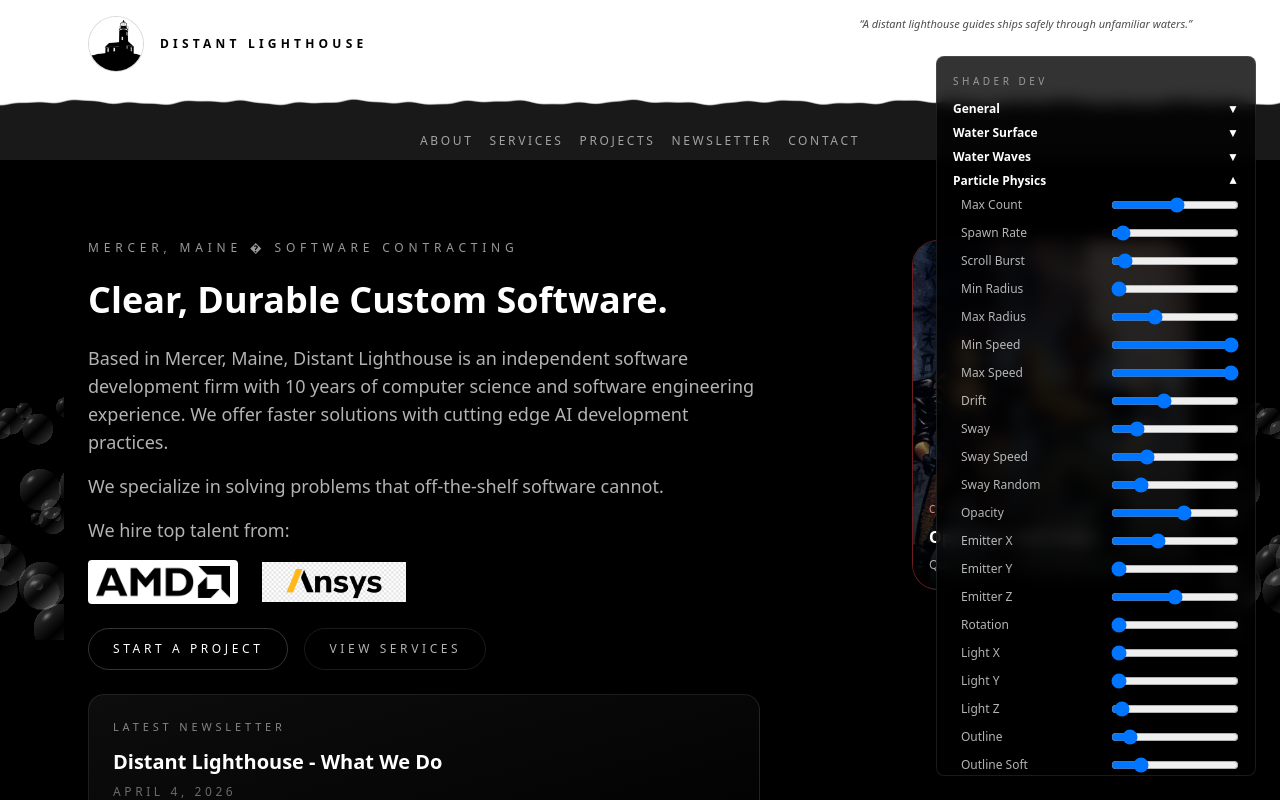
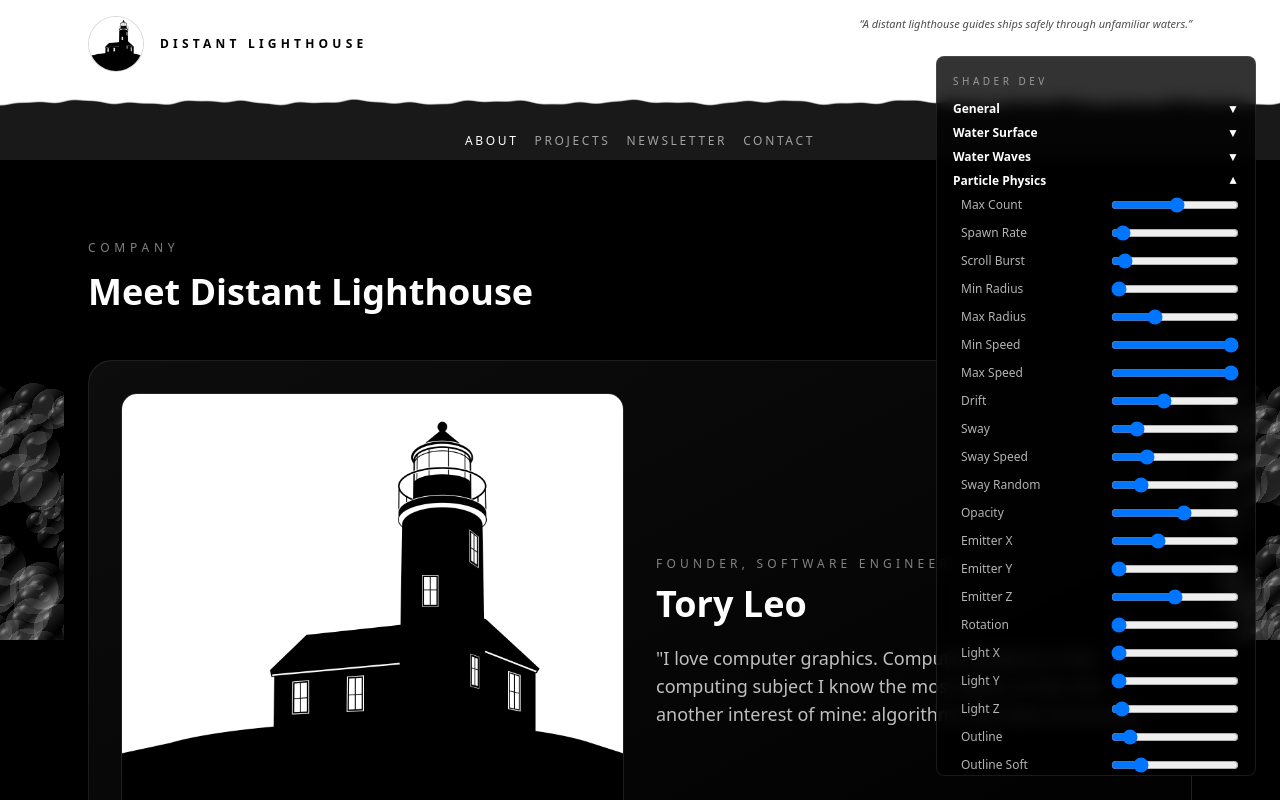
Before and after one commit to toryjleo/DistantLighthouseWebsite, a React (Vite) app: page /about in a window 1280 px wide. Shown: the top 800 px of the page. Built offline with nearby package versions, Linux system fonts and the light colour scheme.

Commit message:
about section - first draft

```diff
--- a/src/App.jsx
+++ b/src/App.jsx
@@ -3,9 +3,10 @@ import { motion } from 'framer-motion'
 import { NavLink, Route, Routes, useLocation } from 'react-router-dom'
 import WaterShader from './components/Water/WaterShader'
 import ParticleEdges from './components/Bubbles/ParticleEdges'
-import About from './pages/About'
+import LandingPage from './pages/LandingPage'
 import Projects from './pages/Projects'
 import Services from './pages/Services'
+import Company from './pages/Company'
 import Contact from './pages/Contact'
 import Quote from './pages/Quote'
 import Newsletter from './pages/Newsletter'
@@ -14,8 +15,6 @@ import JobEstimator from './pages/JobEstimator'
 import CyberpunkLedger from './pages/CyberpunkLedger'
 
 const navItems = [
-  { to: '/', label: 'About', end: true },
-  { to: '/services', label: 'Services' },
   { to: '/projects', label: 'Projects' },
   { to: '/newsletter', label: 'Newsletter' },
   { to: '/contact', label: 'Contact' },
@@ -34,6 +33,9 @@ function ScrollToTop() {
 }
 
 function App() {
+  const { pathname } = useLocation()
+  const aboutDropdownActive = ['/', '/landing-page', '/services', '/company', '/about'].includes(pathname)
+
   const [shaderDebug, setShaderDebug] = useState({
     paused: false,
     showUV: false,
@@ -774,7 +776,7 @@ function App() {
           </button>
         </div>
       )}
-      <header className="navbar-scene fixed left-0 right-0 top-0 z-40 h-36 overflow-hidden sm:h-40">
+      <header className="navbar-scene fixed left-0 right-0 top-0 z-40 h-36 overflow-visible sm:h-40">
         <div className="pointer-events-none absolute inset-x-0 bottom-0 z-0 h-24">
           <WaterShader
             paused={shaderDebug.paused}
@@ -812,6 +814,40 @@ function App() {
             </NavLink>
           </div>
           <nav className="mt-[32px] grid grid-cols-3 items-center justify-center gap-x-3 gap-y-2 px-2 text-[10px] uppercase tracking-[0.18em] text-white/80 sm:mt-0 sm:flex sm:flex-wrap sm:gap-4 sm:text-[12px] sm:tracking-[0.22em]">
+            <div className="group relative text-center leading-tight">
+              <span
+                className={`cursor-default transition ${aboutDropdownActive ? 'text-white' : 'text-white/60 group-hover:text-white'}`}
+              >
+                About
+              </span>
+              <div className="invisible absolute left-1/2 top-full z-50 w-44 -translate-x-1/2 rounded-xl border border-white/15 bg-black/90 p-2 text-[10px] opacity-0 backdrop-blur transition group-hover:visible group-hover:opacity-100 sm:text-[11px]">
+                <NavLink
+                  to="/"
+                  end
+                  className={({ isActive }) =>
+                    `block rounded-md px-3 py-2 text-left transition ${isActive ? 'bg-white/15 text-white' : 'text-white/70 hover:bg-white/10 hover:text-white'}`
+                  }
+                >
+                  Landing Page
+                </NavLink>
+                <NavLink
+                  to="/services"
+                  className={({ isActive }) =>
+                    `block rounded-md px-3 py-2 text-left transition ${isActive ? 'bg-white/15 text-white' : 'text-white/70 hover:bg-white/10 hover:text-white'}`
+                  }
+                >
+                  Services
+                </NavLink>
+                <NavLink
+                  to="/about"
+                  className={({ isActive }) =>
+                    `block rounded-md px-3 py-2 text-left transition ${isActive ? 'bg-white/15 text-white' : 'text-white/70 hover:bg-white/10 hover:text-white'}`
+                  }
+                >
+                  Company
+                </NavLink>
+              </div>
+            </div>
             {navItems.map((item) => (
               <NavLink
                 key={item.to}
@@ -830,8 +866,11 @@ function App() {
 
       <main className="pt-36 px-5 sm:px-8 lg:px-12 sm:pt-40">
         <Routes>
-          <Route path="/" element={<About />} />
+          <Route path="/" element={<LandingPage />} />
+          <Route path="/landing-page" element={<LandingPage />} />
           <Route path="/services" element={<Services />} />
+          <Route path="/about" element={<Company />} />
+          <Route path="/company" element={<Company />} />
           <Route path="/projects" element={<Projects />} />
           <Route path="/newsletter" element={<Newsletter />} />
           <Route path="/newsletter/:slug" element={<NewsletterPost />} />
@@ -839,7 +878,7 @@ function App() {
           <Route path="/quote" element={<Quote />} />
           <Route path="/projects/job-estimator" element={<JobEstimator />} />
           <Route path="/projects/cyberpunk-ledger" element={<CyberpunkLedger />} />
-          <Route path="*" element={<About />} />
+          <Route path="*" element={<LandingPage />} />
         </Routes>
       </main>
 
--- /dev/null
+++ b/src/components/TeamProfile.jsx
@@ -0,0 +1,31 @@
+import { motion } from 'framer-motion'
+
+export default function TeamProfile({ image, name, position, description, index }) {
+  const isEven = index % 2 === 0
+
+  return (
+    <motion.article
+      className="rounded-3xl border border-white/10 bg-gradient-to-br from-white/5 to-transparent p-6 sm:p-8"
+      initial={{ opacity: 0, y: 28 }}
+      animate={{ opacity: 1, y: 0 }}
+      transition={{ duration: 0.6, ease: 'easeOut', delay: index * 0.08 }}
+    >
+      <div className="grid items-center gap-8 md:grid-cols-2">
+        <div className={isEven ? 'order-1' : 'order-1 md:order-2'}>
+          <img
+            src={image}
+            alt={name}
+            className="h-full w-full rounded-2xl border border-white/10 object-cover"
+            loading="lazy"
+          />
+        </div>
+
+        <div className={isEven ? 'order-2' : 'order-2 md:order-1'}>
+          <p className="text-xs uppercase tracking-[0.35em] text-white/50">{position}</p>
+          <h2 className="mt-3 text-3xl font-semibold text-white sm:text-4xl">{name}</h2>
+          <p className="mt-5 text-base leading-relaxed text-white/75 sm:text-lg">{description}</p>
+        </div>
+      </div>
+    </motion.article>
+  )
+}
--- /dev/null
+++ b/src/pages/Company.jsx
@@ -0,0 +1,41 @@
+import { motion } from 'framer-motion'
+import TeamProfile from '../components/TeamProfile'
+
+const companyMembers = [
+  {
+    name: 'Tory Leo',
+    image: '/Distant Lighthouse_ICON - B&W.jpg',
+    position: 'Founder, Software Engineer',
+    description:
+      '"I love computer graphics. Computer graphics is the computing subject I know the most about. It ties into another interest of mine: algorithms and data structures."',
+  },
+  {
+    name: 'Joe Golden',
+    image: '/Distant Lighthouse_ICON - B&W.jpg',
+    position: 'Software Engineer',
+    description:
+      'Joe focuses on building dependable software systems that are practical to ship, maintain, and scale for real client use.',
+  },
+]
+
+export default function Company() {
+  return (
+    <motion.section
+      className="mx-auto max-w-6xl px-6 py-20"
+      initial={{ opacity: 0, y: 20 }}
+      animate={{ opacity: 1, y: 0 }}
+      transition={{ duration: 0.5, ease: 'easeOut' }}
+    >
+      <div className="mb-12 space-y-4">
+        <p className="text-xs uppercase tracking-[0.4em] text-white/50">Company</p>
+        <h1 className="text-3xl font-semibold text-white sm:text-4xl">Meet Distant Lighthouse</h1>
+      </div>
+
+      <div className="space-y-10">
+        {companyMembers.map((member, index) => (
+          <TeamProfile key={member.name} index={index} {...member} />
+        ))}
+      </div>
+    </motion.section>
+  )
+}
--- a/src/pages/About.jsx
+++ b/src/pages/LandingPage.jsx
@@ -2,7 +2,7 @@ import { motion } from 'framer-motion'
 import { Link } from 'react-router-dom'
 import { getNewsletterPosts } from '../data/newsletter'
 
-export default function About() {
+export default function LandingPage() {
   const latestPost = getNewsletterPosts()[0]
 
   return (
```
